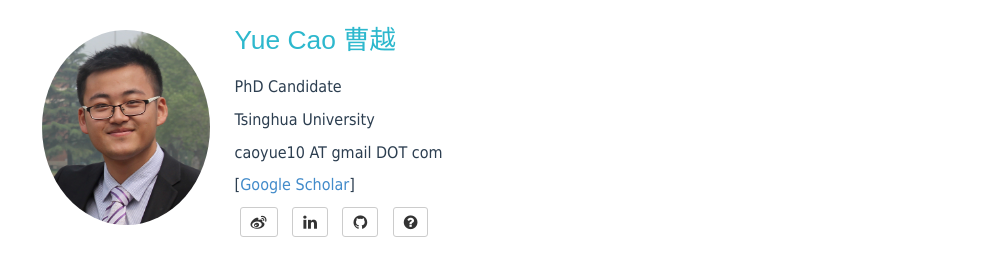
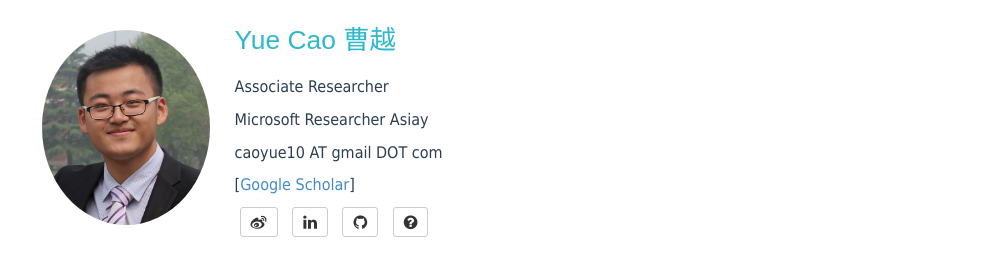
Before and after one commit to caoyue10/caoyue10.github.io, a Jekyll site: the page built from index.html, in a window 1280 px wide and 900 px high. Shown: the top 266 px of the window, without its empty margins (138-1121 px from the left). Built offline with Jekyll 4.4.1, drawn with Linux system fonts in a browser that asks for light colours; the list of posts is cut into pages by our own code.

Commit message:
Update title.html

```diff
--- a/_includes/title.html
+++ b/_includes/title.html
@@ -4,9 +4,9 @@
 </div>
 <div id="contact-list" class="div_right">
     <h1>Yue Cao 曹越</h1>
-    <p>PhD Candidate</p>
+    <p>Associate Researcher</p>
     <!--<div class="text-center"><a href="http://www.thss.tsinghua.edu.cn/">School of Software</a>, <a href="http://www.tsinghua.edu.cn/publish/newthu/index.html">Tsinghua University</a></div>-->
-    <p>Tsinghua University</p>
+    <p>Microsoft Researcher Asiay</p>
     <p>caoyue10 AT gmail DOT com</p>
    <p>[<a href="https://scholar.google.com/citations?user=iRUO1ckAAAAJ&hl=zh-CN" target="_blank">Google Scholar</a>]</p>
 <div id="contact-list">
```
